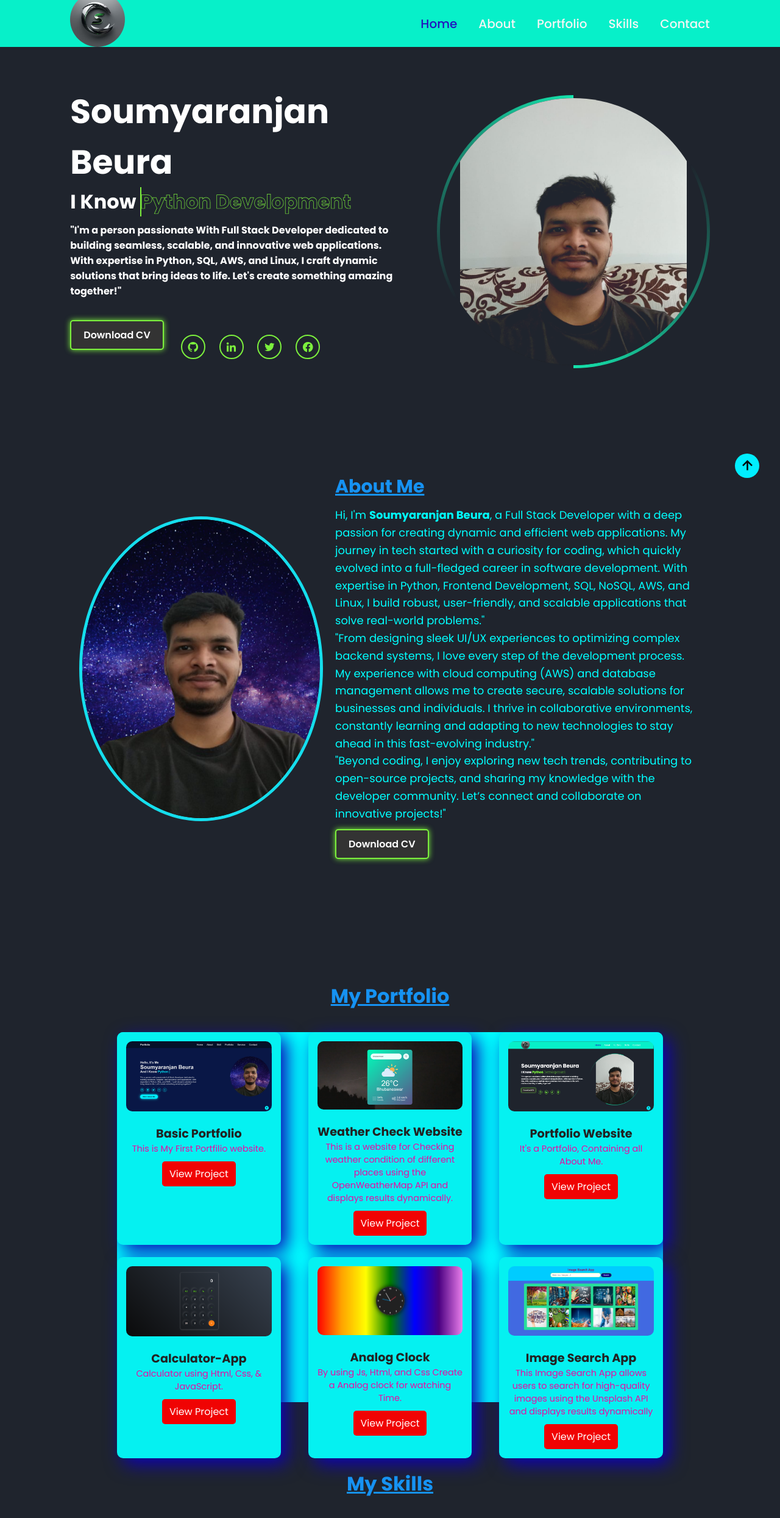
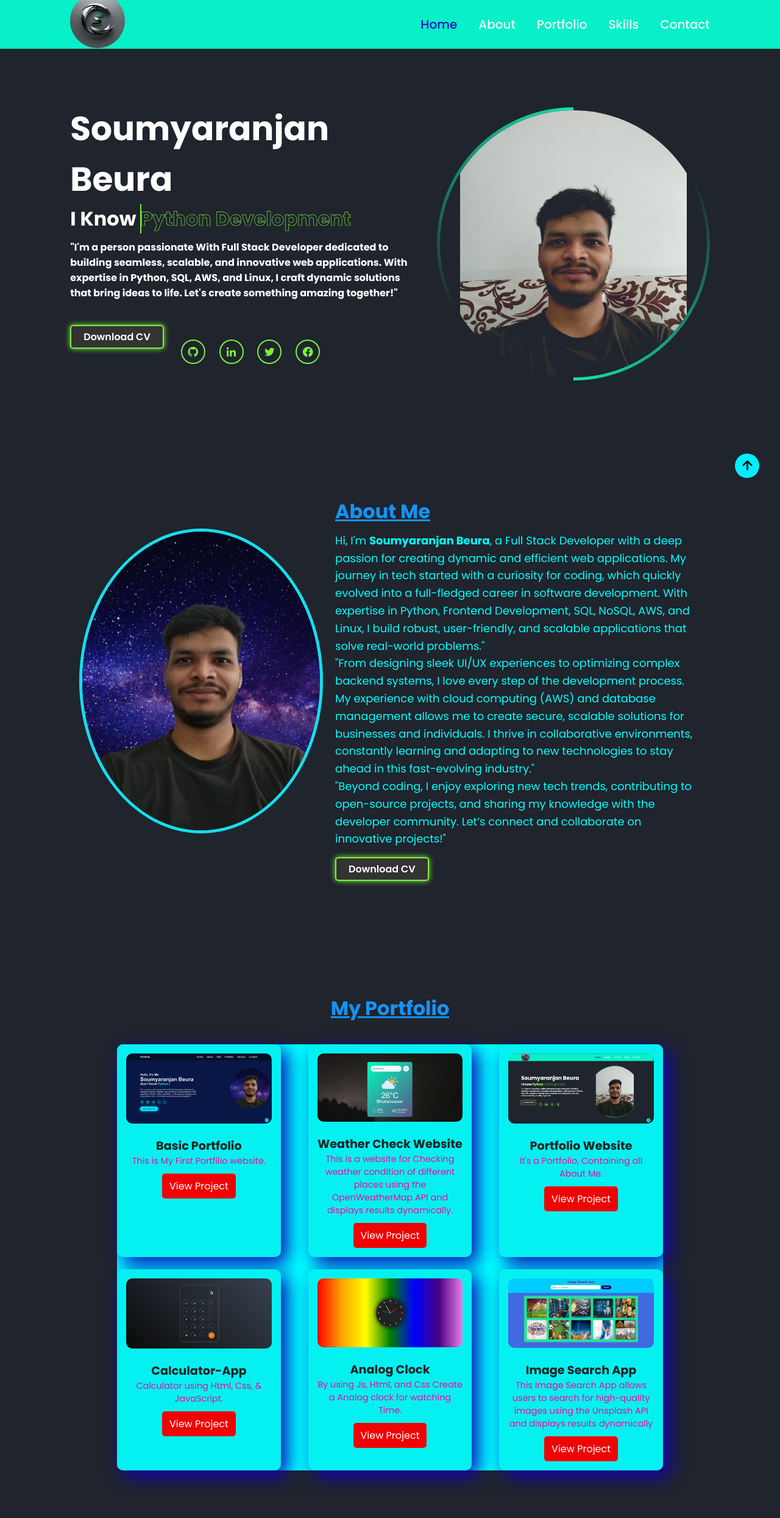
Before and after one commit to SOUMYARANJAN-BEURA/Portfolio_Soumya, a plain HTML site: page index.html in a window 1280 px wide. Shown: the top 2490 px of the page at 61% size. Drawn offline with nearby package versions, Linux system fonts and the light colour scheme.

Commit message:
A small change in every section with skill section for better responsive in mobile.

```diff
--- a/index.html
+++ b/index.html
@@ -129,7 +129,7 @@
             </div>
 
             <div class="portfolio-item">
-                <img src="assets/project55.png" alt="Project 3">
+                <img src="assets/project55.png" alt="Project 5">
                 <div class="portfolio-info">
                     <h3>Analog Clock </h3>
                     <p>By using Js, Html, and Css Create a Analog clock for watching Time.</p>
@@ -138,7 +138,7 @@
             </div>
 
             <div class="portfolio-item">
-                <img src="assets/project6.png" alt="Project 3">
+                <img src="assets/project6.png" alt="Project 6">
                 <div class="portfolio-info">
                     <h3>Image Search App</h3>
                     <p>This Image Search App allows users to search for high-quality images using the Unsplash API and displays results dynamically</p>
--- a/style.css
+++ b/style.css
@@ -17,7 +17,7 @@ a{
     left: 0;
     top: 0;
     width: 100%;
-    height: 77px;
+    height: 80px;
     padding: 25px 9%;
     background: #07f0c9;
     display: flex;
@@ -70,12 +70,13 @@ a{
 .home{
     display: flex;
     align-items: center;
-    gap: 50px;
-    height: 700px;
-    padding: 60px 9% 0;
+    gap: 35px;
+    height: 720px;
+    padding: 80px 9% 0;
+    margin-top: 0px;
     color: #fff;
     visibility: hidden;
-    opacity: 0;
+    opacity: 1;
     animation: show-content 1.5s linear forwards;
     animation-delay: 1.6s;
 }
@@ -265,7 +266,7 @@ a{
     display: flex;
     align-items: center;
     justify-content: center;
-    padding: 50px;
+    /* padding: 50px 14%; */
     background-color: #1f242d;
     height: 800px;
 }
@@ -284,10 +285,11 @@ a{
 }
 
 .about-content h2 {
-    font-size: 30px;
+    font-size: 2rem;
     color: #1692f2;
+    padding-top: 80px;
     margin-bottom: 10px;
-    margin-top: 30px;
+    /* margin-top: 30px; */
     text-decoration: underline #1692f2;
 }
 
@@ -299,17 +301,20 @@ a{
 
 .btn {
     display: inline-block;
-    margin-top: 10px;
-    padding: 10px 20px;
+    margin-top: 15px;
+    padding: 5px 20px;
     background-color: #333;
     color: white;
     text-decoration: none;
     border-radius: 5px;
-    margin-bottom: 45px;
+    margin-bottom: 60px;
 }
 
 .btn:hover {
-    background-color: #555;
+    background-color: rgb(115, 225, 12);
+    color: black;
+    font-style: italic;
+    font-size: 18px;
 }
 
 
@@ -319,7 +324,7 @@ a{
     padding: 80px 15%;
     text-align: center;
     background-color: #1f242d;
-    height: 800px;
+    height: auto;
 }
 
 .section-title {
@@ -334,8 +339,10 @@ a{
     justify-content: space-between;
     flex-wrap: wrap;
     gap: 20px;
-    background-color: aqua;
+    background-color: cyan;
     border-radius: 10px;
+    /*max-height: 1200px;
+    min-width: 100%; */
 }
 
 .portfolio-item {
@@ -403,6 +410,7 @@ a{
     height: 800px;
 }
 
+
 .section-title {
     font-size: 2rem;
     margin-bottom: 30px;
@@ -422,14 +430,13 @@ a{
     padding: 20px;
     border-radius: 10px;
     box-shadow: 15px 17px 10px rgb(2, 204, 245);
-
 }
 
 .skills-box h3 {
     font-size: 1.5rem;
     margin-bottom: 15px;
     color: #222;
-    text-shadow: 9px 9px #0056b3;
+    text-shadow: 3px 4px #0056b3;
 }
 
 .skill {
@@ -667,7 +674,7 @@ a{
     .home {
         flex-direction: column;
         text-align: center;
-        padding-top: 100px;
+        padding-top: 110px;
     }
 
     .home-info {
```
